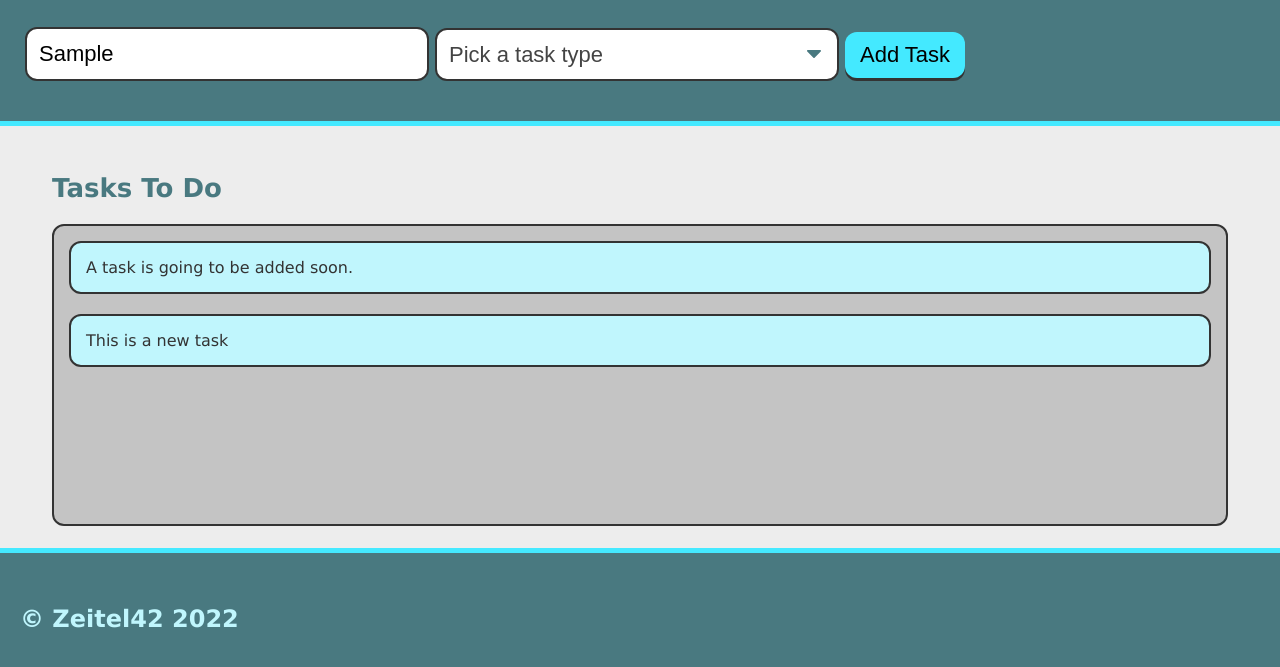
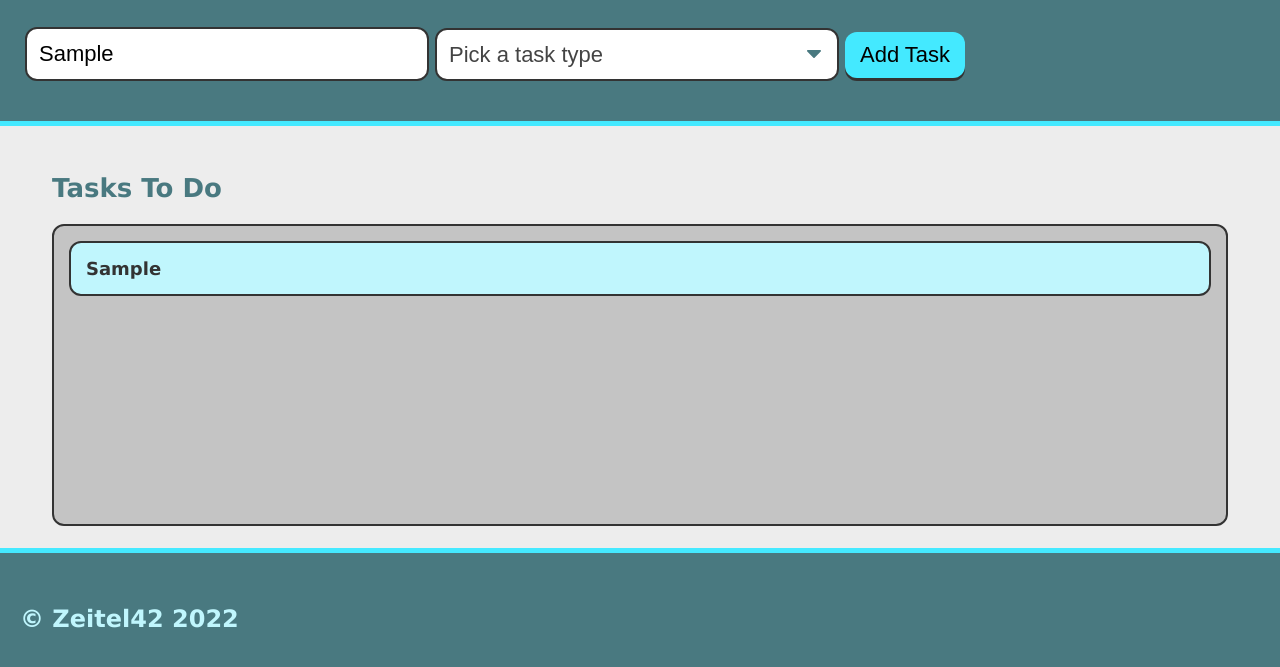
Before and after one commit to Zeitel42/Taskinator, a plain HTML site: page index.html in a window 1280 px wide. Both pictures are taken after typing "Sample" into the empty fields and a click on the button "Add Task". Shown: the part 115-782 px from the top of the page. Drawn offline with Linux system fonts and the light colour scheme.

Commit message:
created html elements

```diff
--- a/assets/js/script.js
+++ b/assets/js/script.js
@@ -8,12 +8,24 @@ var tasksToDoEl = document.querySelector("#tasks-to-do");
 var createTaskHandler = function() {
 
 event.preventDefault();
+var taskNameInput = document.querySelector("input[name='task-name']").value;
+var taskTypeInput = document.querySelector("select[name='task-type']").value;
 
+// create list item
 var listItemEl = document.createElement("li");
 listItemEl.className = "task-item";
-listItemEl.textContent = "This is a new task";
 
+// create div to hold task info and add to list item
+var taskInfoEl = document.createElement("div");
+// give it a class name
+taskInfoEl.className = "task-info";
+// add HTML content to div
+taskInfoEl.innerHTML = "<h3 class='task-name'>" + taskNameInput + "</h3><span class='task-type'>" + taskTypeInput + "</span>";
+
+listItemEl.appendChild(taskInfoEl);
+
+// add entire list item to list
 tasksToDoEl.appendChild(listItemEl);
-console.log(event);
+
 };
 formEl.addEventListener("submit", createTaskHandler);
--- a/index.html
+++ b/index.html
@@ -36,7 +36,7 @@
         <section class="task-list-wrapper">
             <h2 class="list-title">Tasks To Do</h2>
             <ul class="task-list" id="tasks-to-do">
-                <li class="task-item">A task is going to be added soon.</li>
+                <!-- <li class="task-item">A task is going to be added soon.</li> -->
             </ul>
         </section>
     </main>
```
